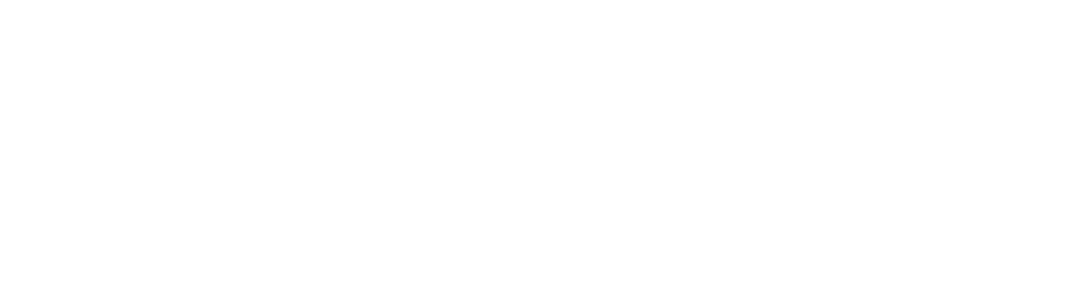
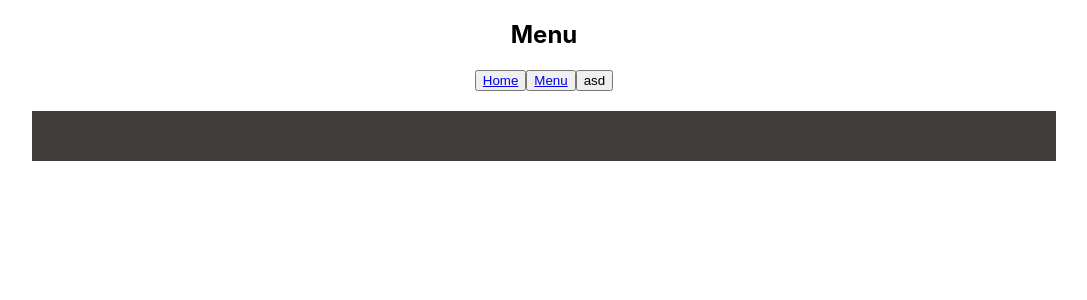
Before and after one commit to AngelMoreno24/Restaurant-Webste, a React (Create React App) app in the folder ui/todoapp/: page /Menu in a window 1280 px wide. Before the commit this address had no page. Shown: the top 300 px of the page, without its empty margins (96-1183 px from the left). Built offline with nearby package versions, Linux system fonts and the light colour scheme.

Commit message:
add page navigation

```diff
--- a/ui/todoapp/src/App.css
+++ b/ui/todoapp/src/App.css
@@ -55,3 +55,12 @@
 
   border-radius: 10px;
 }
+
+.bar{
+  background-color: #3f3c3c;
+  height: 50px;
+  width: 80%;
+  margin-left: auto;
+  margin-right: auto;
+  margin-top: 20px;
+}
--- a/ui/todoapp/src/App.js
+++ b/ui/todoapp/src/App.js
@@ -3,7 +3,8 @@
   Routes,
   Route,
 } from "react-router-dom";
-import MainPage from "./pages/mainPage";
+import Home from "./pages/Home";
+import Menu from "./pages/Menu";
 import "./App.css"
 
 
@@ -12,7 +13,8 @@
     <div className="App">
       <BrowserRouter>
         <Routes>
-          <Route path="/" element={<MainPage/>}></Route>
+          <Route path="/" element={<Home/>}></Route>
+          <Route path="/Menu" element={<Menu/>}></Route>
        </Routes>
       </BrowserRouter>
     </div>
--- a/ui/todoapp/src/pages/mainPage.jsx
+++ b/ui/todoapp/src/pages/Home.jsx
@@ -1,4 +1,5 @@
 import {Component } from 'react';
+import { Link } from 'react-router-dom'
 
 class App extends Component{
 
@@ -63,10 +64,10 @@
     const{notes}=this.state;
     return (
       <div className="App">
-        <h2>todo app</h2>
+        <h2>Home</h2>
         <div>
-          <button>Home</button>
-          <button>asd</button>
+          <button><Link to={"/"}>Home</Link></button>
+          <button><Link to={"/Menu"}>Menu</Link></button>
           <button>asd</button>
         </div>
         <input id="newNotes"></input>
--- /dev/null
+++ b/ui/todoapp/src/pages/Menu.jsx
@@ -0,0 +1,49 @@
+import React, { useState } from 'react'
+import { useNavigate } from 'react-router-dom'
+import { Link } from 'react-router-dom'
+
+const Add = () => {
+
+  const [book, setBook] = useState({
+    title:"",
+    desc:"",
+    price:null,
+    cover:"",
+  })
+
+  const navigate = useNavigate();
+
+  const handleChange = (e) => {
+    setBook((prev) => ({ ...prev, [e.target.name]: e.target.value }))
+  }
+
+  const handleClick = async e => {
+    e.preventDefault();
+    try{
+      //await axios.post("http://localhost:5000/books", book)
+      //navigate("/")
+    }catch(err){
+      console.log(err)
+    }
+  }
+
+  console.log(book)
+  return (
+      <div className="App">
+        <h2>Menu</h2>
+        <div>
+          <button><Link to={"/"}>Home</Link></button>
+          <button><Link to={"/Menu"}>Menu</Link></button>
+          <button>asd</button>
+        </div>
+        <div className='bar'>
+
+        </div>
+        <div>
+
+        </div>
+      </div>
+  )
+}
+
+export default Add
```
